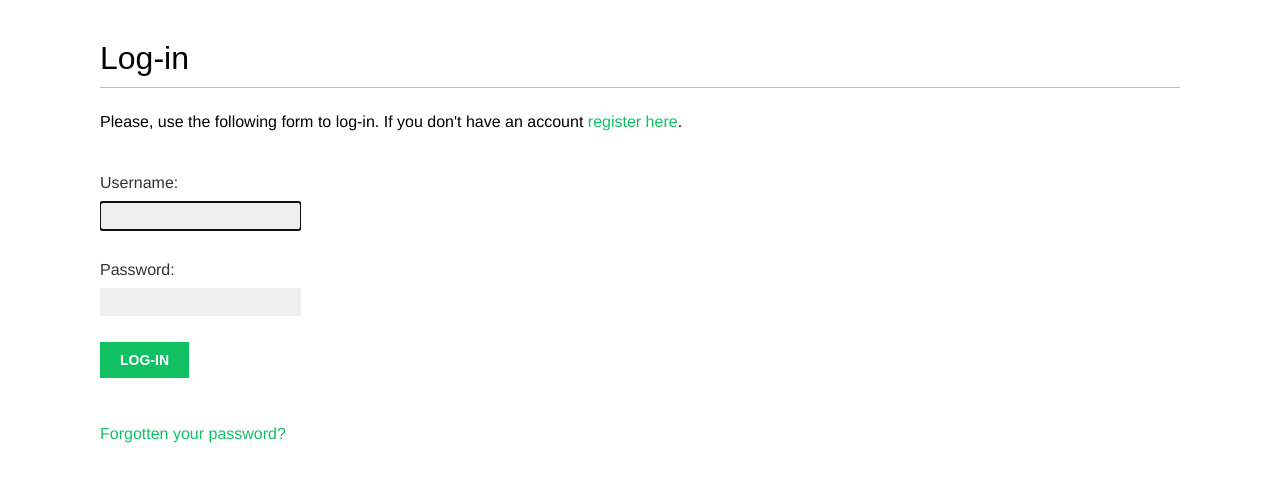
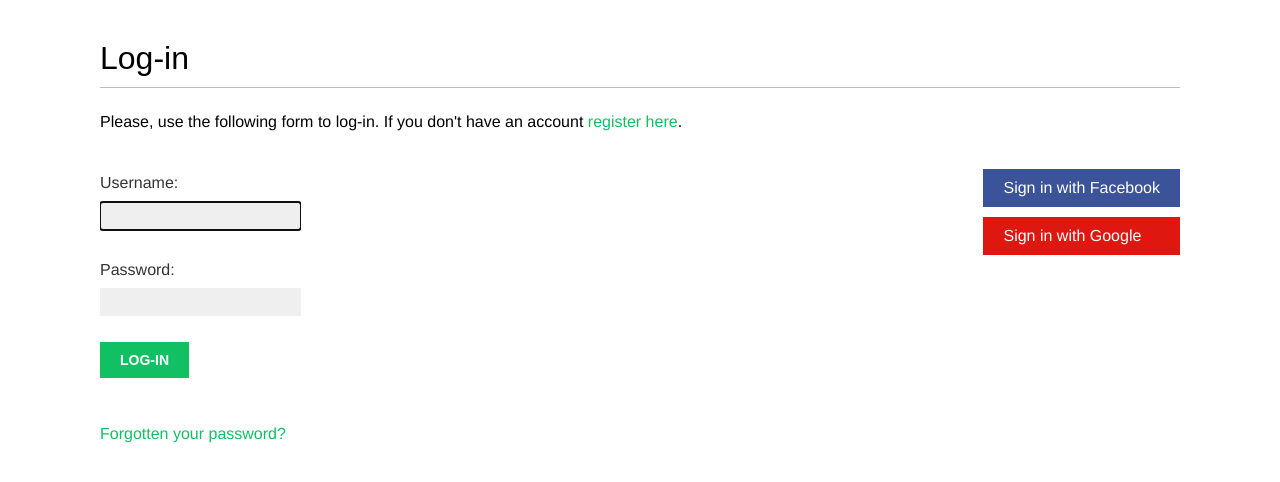
Before and after one commit to Dominic2000code/bookmarks-d4bye, a Django app: page /account/login/ in a window 1280 px wide. Shown: the part 47-529 px from the top of the page. Run offline with Django 4.2, Linux system fonts and the light colour scheme; some web fonts are replaced.

Commit message:
added links for facebook and google OAuth2

```diff
--- a/account/templates/registration/login.html
+++ b/account/templates/registration/login.html
@@ -28,4 +28,19 @@
             </a>
         </p>
     </div>
+    <div class="social">
+        <ul>
+            <li class="facebook">
+                <a href="{% url 'social:begin' 'facebook' %}">
+                    Sign in with Facebook
+                </a>
+            </li>
+
+            <li class="google">
+                <a href="{% url 'social:begin' 'google-oauth2' %}">
+                    Sign in with Google
+                </a>
+            </li>
+        </ul>
+    </div>
 {% endblock content %}
```
